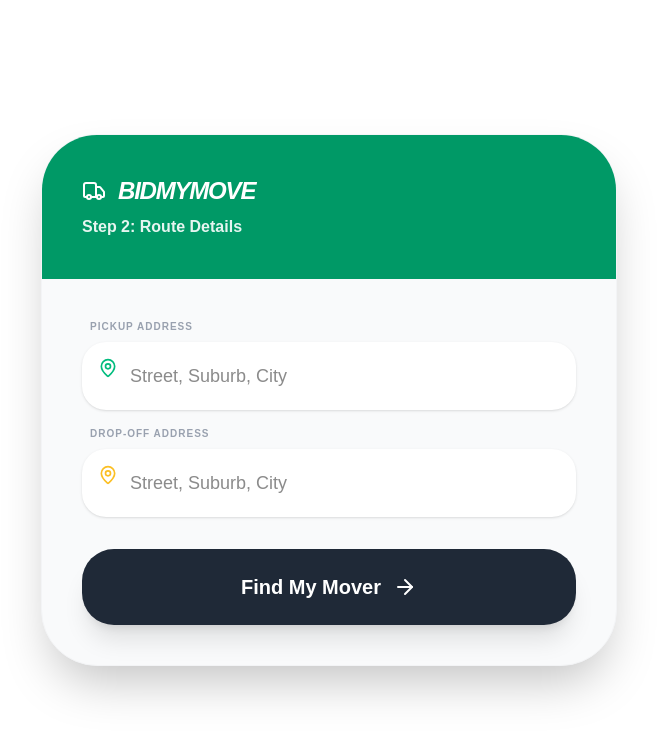
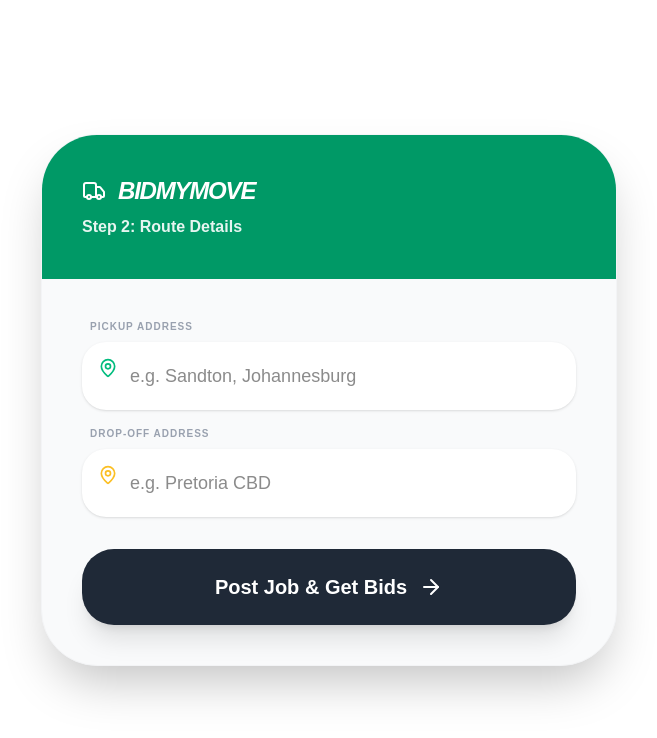
Before and after one commit to littchel/bidmymove-proto, a Next.js app: page /post-job/details in a window 1280 px wide. Shown: the top 738 px of the page, without its empty margins (311-968 px from the left). Built offline with nearby package versions, Linux system fonts and the light colour scheme.

Commit message:
Final emergency build fix: removed all hooks and extra files

```diff
--- a/app/post-job/details/page.tsx
+++ b/app/post-job/details/page.tsx
@@ -2,44 +2,59 @@
 import { Truck, MapPin, ArrowRight } from 'lucide-react';
 
 export default function PostJobDetails() {
-  const handleSubmit = (e: React.FormEvent) => {
+  const handleSubmit = (e: any) => {
     e.preventDefault();
-    // Use standard browser redirection
+    // Standard browser navigation to bypass Next.js build-time errors
     window.location.href = '/dashboard/live';
   };
 
   return (
-    <div className="min-h-screen bg-white flex items-center justify-center p-6 text-left">
+    <div className="min-h-screen bg-white flex items-center justify-center p-6">
       <div className="max-w-xl w-full bg-gray-50 rounded-[3.5rem] border border-gray-100 shadow-2xl overflow-hidden">
         {/* Header */}
         <div className="bg-emerald-600 p-10 text-white">
           <div className="flex items-center gap-3 mb-2">
             <Truck size={24} />
-            <h1 className="text-2xl font-black italic uppercase tracking-tighter text-left">BidMyMove</h1>
+            <h1 className="text-2xl font-black italic uppercase tracking-tighter">BidMyMove</h1>
           </div>
-          <p className="font-bold opacity-90 text-left">Step 2: Route Details</p>
+          <p className="font-bold opacity-90">Step 2: Route Details</p>
         </div>
 
-        {/* Form - Standard HTML/JS */}
+        {/* Standard Form */}
         <form onSubmit={handleSubmit} className="p-10 space-y-8">
           <div className="space-y-4">
             <div className="text-left">
-              <label className="block text-[10px] font-black uppercase text-gray-400 mb-2 ml-2 tracking-widest text-left">Pickup Address</label>
+              <label className="block text-[10px] font-black uppercase text-gray-400 mb-2 ml-2 tracking-widest">Pickup Address</label>
               <div className="relative">
                 <MapPin className="absolute left-4 top-4 text-emerald-500" size={20} />
-                <input required name="pickup" placeholder="Street, Suburb, City" className="w-full pl-12 pr-5 py-5 bg-white rounded-3xl border-none shadow-sm text-lg font-medium outline-none focus:ring-2 ring-emerald-500" />
+                <input
+                  required
+                  name="pickup"
+                  placeholder="e.g. Sandton, Johannesburg"
+                  className="w-full pl-12 pr-5 py-5 bg-white rounded-3xl border-none shadow-sm text-lg font-medium outline-none"
+                />
               </div>
             </div>
+
             <div className="text-left">
-              <label className="block text-[10px] font-black uppercase text-gray-400 mb-2 ml-2 tracking-widest text-left">Drop-off Address</label>
+              <label className="block text-[10px] font-black uppercase text-gray-400 mb-2 ml-2 tracking-widest">Drop-off Address</label>
               <div className="relative">
                 <MapPin className="absolute left-4 top-4 text-[#FBBF24]" size={20} />
-                <input required name="destination" placeholder="Street, Suburb, City" className="w-full pl-12 pr-5 py-5 bg-white rounded-3xl border-none shadow-sm text-lg font-medium outline-none focus:ring-2 ring-emerald-500" />
+                <input
+                  required
+                  name="destination"
+                  placeholder="e.g. Pretoria CBD"
+                  className="w-full pl-12 pr-5 py-5 bg-white rounded-3xl border-none shadow-sm text-lg font-medium outline-none"
+                />
               </div>
             </div>
           </div>
-          <button type="submit" className="w-full py-6 bg-[#1F2937] text-white rounded-[2rem] font-black text-xl shadow-xl hover:bg-emerald-600 transition-all flex items-center justify-center gap-3">
-            Find My Mover <ArrowRight size={24} />
+
+          <button
+            type="submit"
+            className="w-full py-6 bg-[#1F2937] text-white rounded-[2rem] font-black text-xl shadow-xl hover:bg-emerald-600 transition-all flex items-center justify-center gap-3"
+          >
+            Post Job & Get Bids <ArrowRight size={24} />
           </button>
         </form>
       </div>
```
